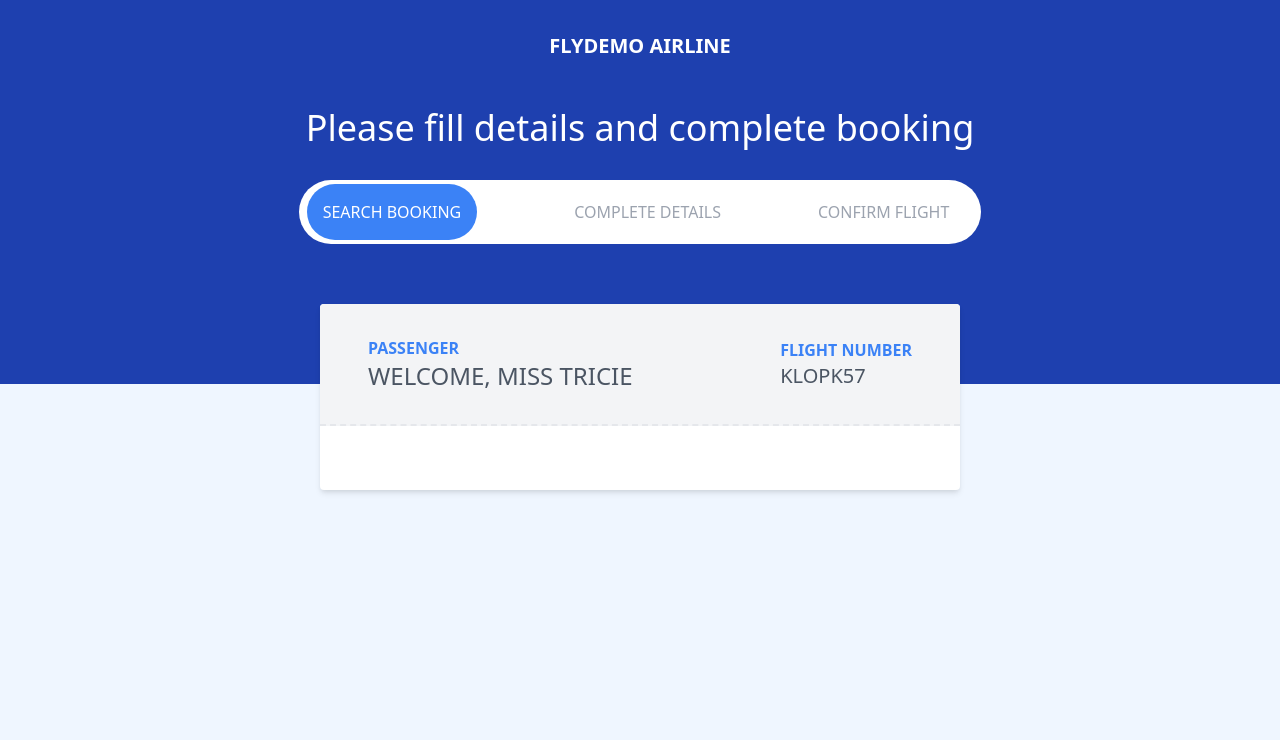
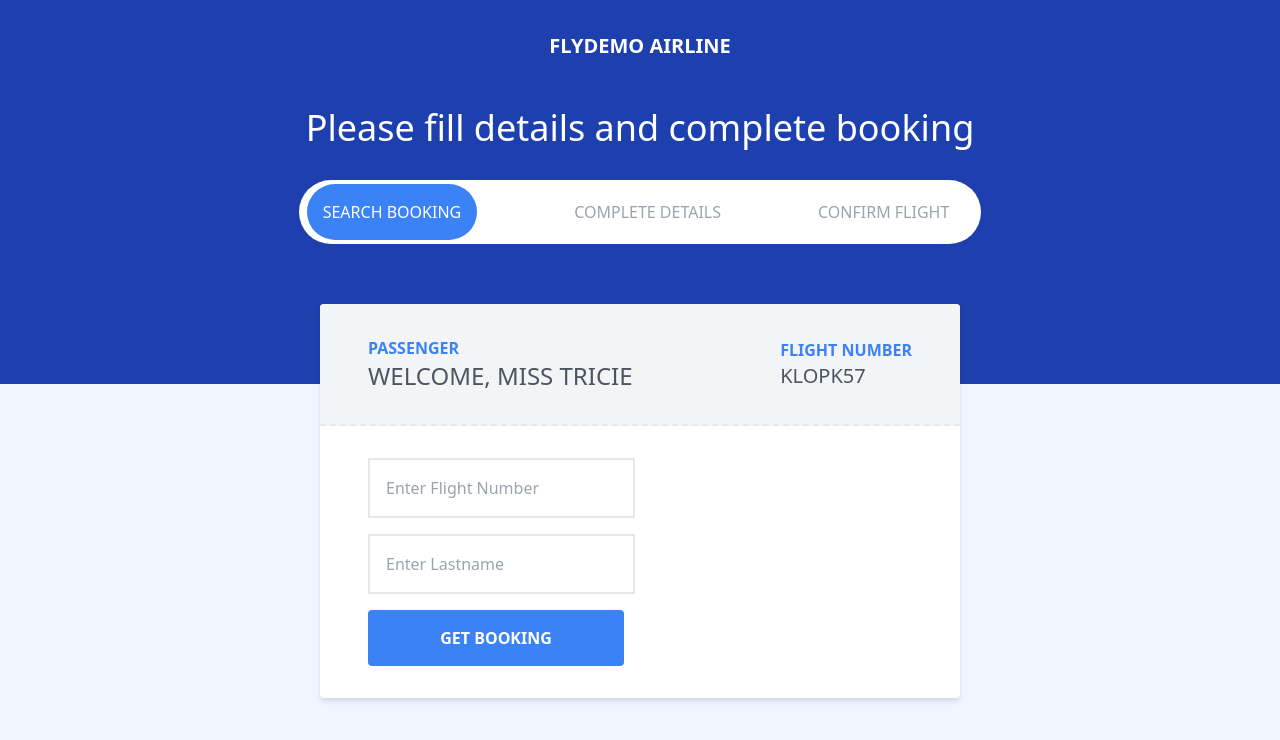
Before and after one commit to bernardkissi/booking-react-demo, a React (Create React App) app: page / in a window 1280 px wide. Shown: the top 740 px of the page. Built offline with nearby package versions, Linux system fonts and the light colour scheme.

Commit message:
Added SearchFlight Component

```diff
--- a/src/App.js
+++ b/src/App.js
@@ -1,4 +1,5 @@
 import React from 'react'
+import SearchForm from './Forms/SearchForm'
 
 function App() {
   return (
@@ -39,7 +40,7 @@ function App() {
             </div>
           </div>
           <div className="flex flex-col px-6 md:px-8 lg:px-12 py-8">
-
+            <SearchForm />
           </div>
         </div>
       </section>
--- /dev/null
+++ b/src/Forms/SearchForm.js
@@ -0,0 +1,44 @@
+import React, { useState } from 'react'
+import { useForm } from "react-hook-form"
+import { yupResolver } from "@hookform/resolvers/yup";
+import * as yup from "yup";
+import FormGenerator from '../form-components/FormGenerator';
+
+const FlightSearch = yup.object().shape({
+    flight: yup.string().required(),
+    lastname: yup.string().required(),
+  });
+
+const SearchForm = () => {
+     // eslint-disable-next-line
+    const [formBuilder, setFormBuilder] = useState({
+        FormData:{
+            flight:{
+                value: '',
+                type: 'input',
+                placeholder: 'Enter flight number'
+            },
+            lastname:{
+                value: '',
+                type: 'input',
+                placeholder: 'Enter lastname'
+            }
+        }
+    })
+    const { register, handleSubmit, errors } = useForm({
+        resolver: yupResolver(FlightSearch)
+    })
+    const onSubmit = (data) => {
+        alert(JSON.stringify(data));
+    };
+    return (
+        <div>
+            <form onSubmit={handleSubmit(onSubmit)}>
+                <FormGenerator data={formBuilder.FormData} ref={register} errors={errors}/>
+                <button type="submit" className="p-4 text-white w-64 bg-blue-500 uppercase font-bold rounded">Get Booking</button>
+            </form>
+        </div>
+    )
+}
+
+export default SearchForm
--- a/src/form-components/FormGenerator.js
+++ b/src/form-components/FormGenerator.js
@@ -0,0 +1,42 @@
+import React, {Fragment} from 'react'
+import PropTypes from 'prop-types'
+import Input from './Input';
+import Select from './Select';
+
+const FormGenerator = React.forwardRef(({data, errors}, ref) => {
+    let buildForm = [];
+    for(const[key, val] of Object.entries(data)){
+        if(val.type.split(':')[0] === 'input'){
+            buildForm.push(<Input
+                key={key}
+                placeholder={val.placeholder}
+                name={key}
+                value={val.value}
+                error={errors}
+                ref={ref}
+                type={val.type.split(':')[1]}
+            />);
+        }
+        if(val.type === 'select'){
+            buildForm.push(<Select
+                key={key}
+                placeholder={val.placeholder}
+                name={key}
+                choices={val.choices}
+                errors={val.errors}
+            />)
+        }
+    }
+    return (
+        <div>
+            {buildForm}
+        </div>
+    )
+})
+
+FormGenerator.propTypes = {
+    data: PropTypes.object.isRequired,
+    errors: PropTypes.object
+}
+
+export default FormGenerator
--- a/src/form-components/Input.js
+++ b/src/form-components/Input.js
@@ -1,18 +1,18 @@
 import React from 'react'
 import PropTypes from 'prop-types'
 
-const Input = (props) => {
+const Input = ({ type = 'text', placeholder, name, value, errors, refs}) => {
     return (
         <div>
            <input
-            className={props.errors ? "form border-red-400" : "form border-gray-200"}
-            type={props.type}
-            placeholder={props.placeholder}
-            name={props.name}
-            value={props.value}
-            ref={props.ref}
+            className={errors ? "form border-red-400" : "form border-gray-200"}
+            type={type}
+            placeholder={placeholder}
+            name={name}
+            value={value}
+            ref={refs}
             autoComplete="off" />
-        {props.errors[props.name] && <div>{props.errors[props.name].message}</div>}
+            {errors && <div>{errors.name.message}</div>}
         </div>
     )
 }
--- a/src/form-components/Select.js
+++ b/src/form-components/Select.js
@@ -1,19 +1,19 @@
 import React from 'react'
 import PropTypes from 'prop-types'
 
-function Select(props) {
+function Select({name, value, choices, errors, refs}) {
     return (
         <div>
-           <select className={props.error ? "form border-red-400" : "form border-gray-200"}
-            name={props.name}
-            value={props.value}
-            ref={props.ref}
+           <select className={errors ? "form border-red-400" : "form border-gray-200"}
+            name={name}
+            value={value}
+            ref={refs}
         >
-        {props.choices.map((choice:Choice, index:number): JSX.Element => (
+        {choices.map((choice, index) => (
             <option key={index} value={choice.value}>{choice.label}</option>
         ))}
         </select>
-        {props.error[props.name] && <div className="text-red-400">{props.error[props.name].message}</div>}
+        {errors[name] && <div className="text-red-400">{errors[name].message}</div>}
         </div>
     )
 }
```
